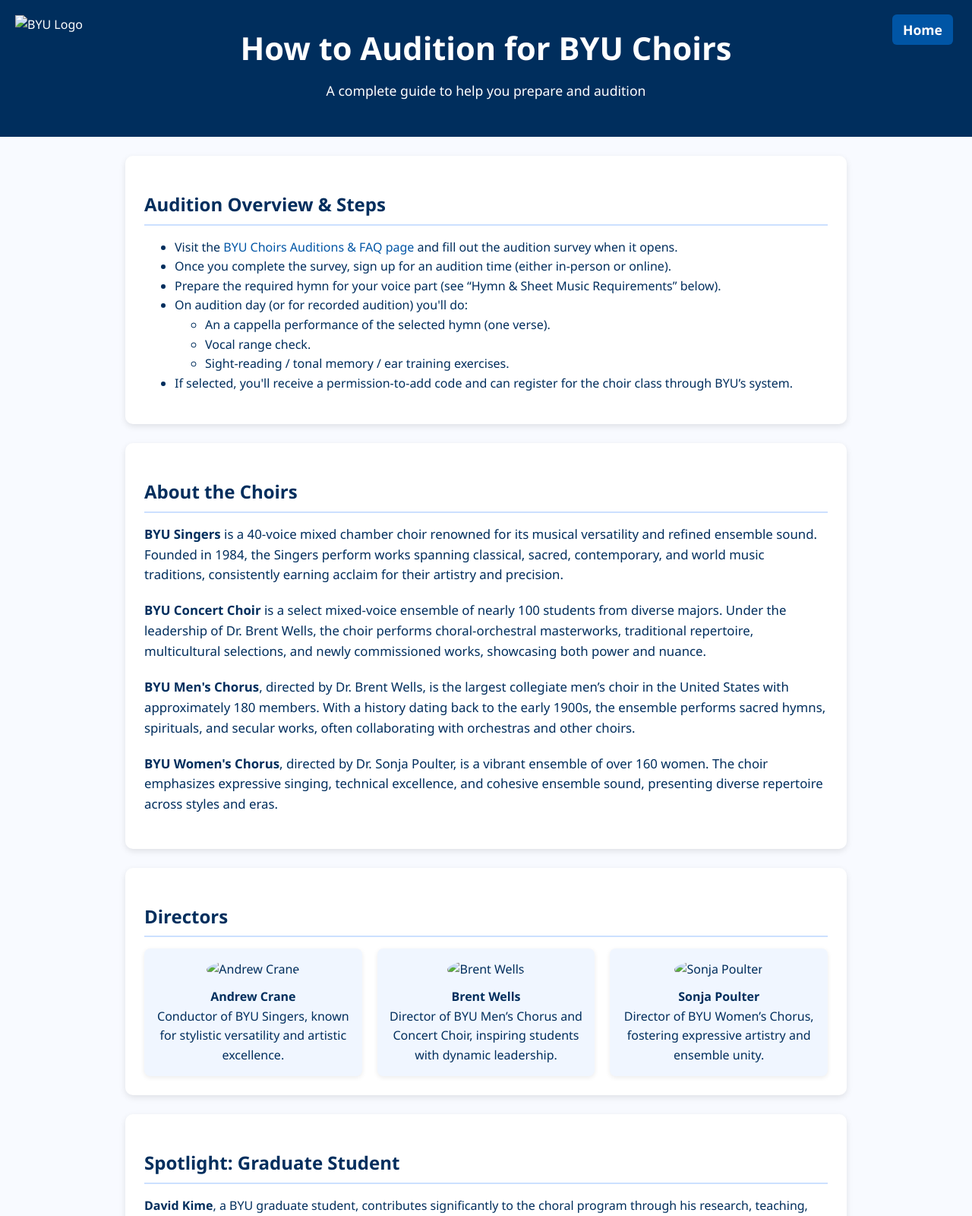
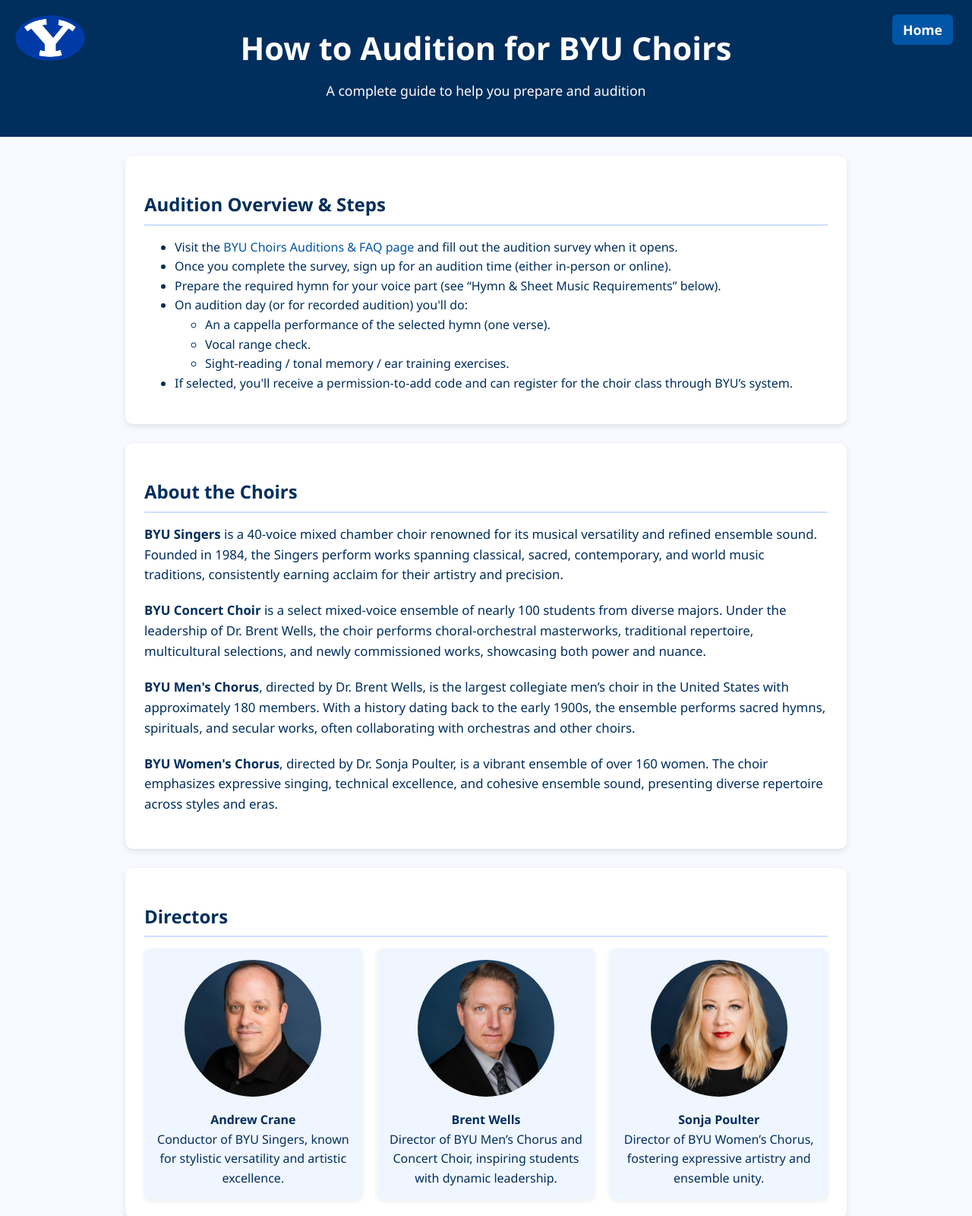
Before and after one commit to TheArmedWither/IS-201-F25-Class-Walkthrough-, a plain HTML site: page howtochoir.html in a window 1280 px wide. Shown: the top 1600 px of the page at 76% size. Drawn offline with Linux system fonts and the light colour scheme.

Commit message:
Update image paths for choir directors

```diff
--- a/howtochoir.html
+++ b/howtochoir.html
@@ -107,7 +107,7 @@
 </head>
 <body>
   <header>
-    <img src="BYULogo.png" alt="BYU Logo" class="logo" />
+    <img src="How To Choir/BYULogo.png" alt="BYU Logo" class="logo" />
     <div class="menu">
       <a href="index.html">Home</a>
     </div>
@@ -156,19 +156,19 @@
     <h2>Directors</h2>
     <div class="directors">
       <div class="director-card">
-        <img src="AndrewCrane.jpeg" alt="Andrew Crane" />
+        <img src="How To Choir/AndrewCrane.jpeg" alt="Andrew Crane" />
         <br>
         <strong>Andrew Crane</strong><br />
         Conductor of BYU Singers, known for stylistic versatility and artistic excellence.
       </div>
       <div class="director-card">
-        <img src="BrentWells.jpeg" alt="Brent Wells" />
+        <img src="How To Choir/BrentWells.jpeg" alt="Brent Wells" />
         <br>
         <strong>Brent Wells</strong><br />
         Director of BYU Men’s Chorus and Concert Choir, inspiring students with dynamic leadership.
       </div>
       <div class="director-card">
-        <img src="SonjaPoulter.jpeg" alt="Sonja Poulter" />
+        <img src="How To Choir/SonjaPoulter.jpeg" alt="Sonja Poulter" />
         <br>
         <strong>Sonja Poulter</strong><br />
         Director of BYU Women’s Chorus, fostering expressive artistry and ensemble unity.
```
